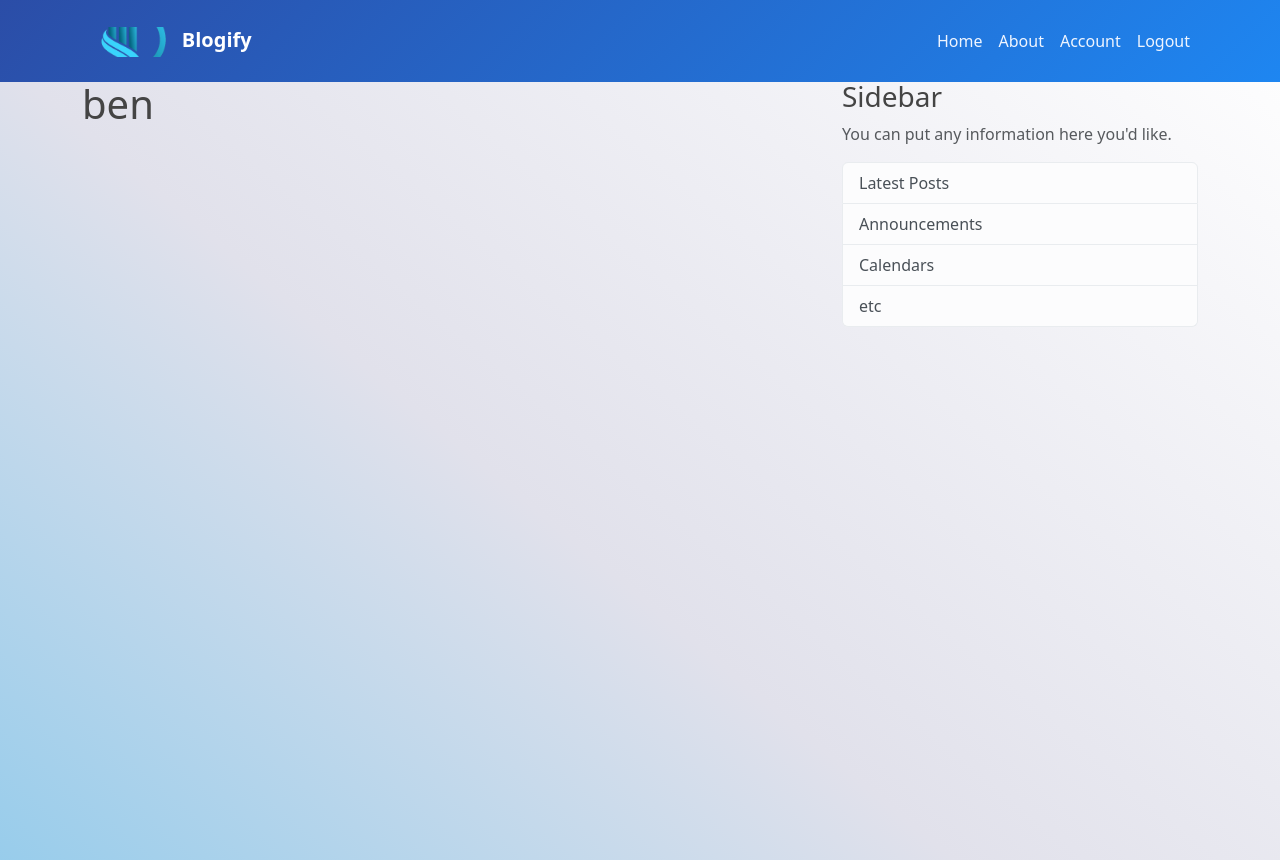
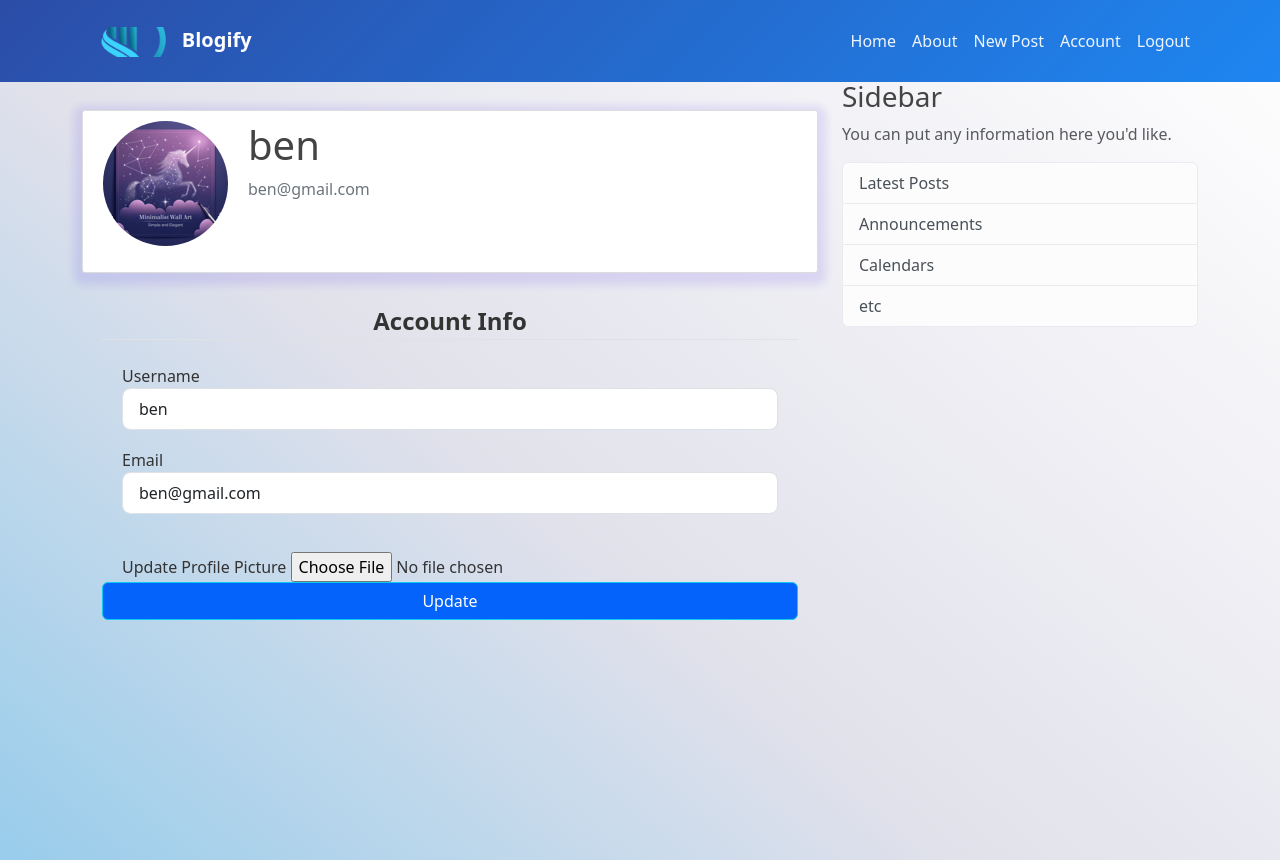
Before and after one commit to BrianKimurgor/Blogify, a Flask app: page /account in a window 1280 px wide. Shown: the top 860 px of the page. Run offline with Flask 2, Linux system fonts and the light colour scheme; a user stored in the database is signed in; some libraries are stand-ins or nearby versions.

Commit message:
created authentication mechanism, made content to display dynamically from the database

```diff
--- a/Blogify/forms.py
+++ b/Blogify/forms.py
@@ -1,6 +1,13 @@
 from flask_wtf import FlaskForm
 from wtforms import StringField, PasswordField, SubmitField,BooleanField
-from wtforms.validators import DataRequired, Length, Email
+from flask_wtf.file import FileField, FileAllowed
+from flask_login import current_user
+from wtforms import StringField, PasswordField, SubmitField, BooleanField, TextAreaField
+from wtforms.validators import DataRequired, Length, Email, EqualTo, ValidationError
+from Blogify.model import User
+
+
+
 
 class RegistrationForm(FlaskForm):
     username = StringField('Username', validators=[DataRequired(), Length(min=2, max=20)])
@@ -15,3 +22,30 @@ class LoginForm(FlaskForm):
     password = PasswordField('Password', validators=[DataRequired()])
     remember = BooleanField('Remember me')
     submit = SubmitField('Log in')
+
+
+class UpdateAccountForm(FlaskForm):
+    username = StringField('Username',
+                           validators=[DataRequired(), Length(min=2, max=20)])
+    email = StringField('Email',
+                        validators=[DataRequired(), Email()])
+    picture = FileField('Update Profile Picture', validators=[FileAllowed(['jpg', 'png'])])
+    submit = SubmitField('Update')
+
+    def validate_username(self, username):
+        if username.data != current_user.username:
+            user = User.query.filter_by(username=username.data).first()
+            if user:
+                raise ValidationError('That username is taken. Please choose a different one.')
+
+    def validate_email(self, email):
+        if email.data != current_user.email:
+            user = User.query.filter_by(email=email.data).first()
+            if user:
+                raise ValidationError('That email is taken. Please choose a different one.')
+
+
+class PostForm(FlaskForm):
+    title = StringField('Title', validators=[DataRequired()])
+    content = TextAreaField('Content', validators=[DataRequired()])
+    submit = SubmitField('Post')
--- a/Blogify/route.py
+++ b/Blogify/route.py
@@ -1,7 +1,10 @@
-from flask import Flask, render_template, flash, redirect, url_for, request
+import os
+import secrets
+from PIL import Image
+from flask import Flask, render_template, flash, redirect, url_for, request, abort
 from Blogify import app, db, bcrypt, login_manager
 from datetime import datetime
-from Blogify.forms import RegistrationForm, LoginForm
+from Blogify.forms import RegistrationForm, LoginForm,  UpdateAccountForm, PostForm
 from Blogify.model import User, Post
 from flask_login import login_user, current_user, logout_user, login_required
 
@@ -13,41 +16,43 @@ from flask_login import login_user, current_user, logout_user, login_required
 
 
 
-posts = [
-    {
-        'author': 'Brian',
-        'title': 'Blog 1',
-        'content': 'First post',
-        'date_posted': 'April 20,2020'
-    },
-    {
-        'author': 'Brandon',
-        'title': 'Blog 2',
-        'content': 'Second post',
-        'date_posted': 'April 20,2021'
-    },
-    {
-        'author': 'Brian',
-        'title': 'Blog 1',
-        'content': 'First post',
-        'date_posted': 'April 20,2020'
-    },
-    {
-        'author': 'Brandon',
-        'title': 'Blog 2',
-        'content': 'Second post',
-        'date_posted': 'April 20,2021'
-    }
-]
-
+# posts = [
+#     {
+#         'author': 'Brian',
+#         'title': 'Blog 1',
+#         'content': 'First post',
+#         'date_posted': 'April 20,2020'
+#     },
+#     {
+#         'author': 'Brandon',
+#         'title': 'Blog 2',
+#         'content': 'Second post',
+#         'date_posted': 'April 20,2021'
+#     },
+#     {
+#         'author': 'Brian',
+#         'title': 'Blog 1',
+#         'content': 'First post',
+#         'date_posted': 'April 20,2020'
+#     },
+#     {
+#         'author': 'Brandon',
+#         'title': 'Blog 2',
+#         'content': 'Second post',
+#         'date_posted': 'April 20,2021'
+#     }
+# ]
 
 @app.route("/")
 @app.route("/home")
 def home():
+    page = request.args.get('page', 1, type=int)
+    posts = Post.query.order_by(Post.date_posted.desc()).paginate(page=page, per_page=5)
     return render_template('home.html', posts=posts)
 
 @app.route("/post")
 def blogPost():
+    posts = Post.query.all()
     return render_template('posts.html', posts=posts)
 
 
@@ -92,7 +97,95 @@ def logout():
     return redirect(url_for('home'))
 
 
-@app.route("/account")
+# @app.route("/account")
+# @login_required
+# def account():
+#     return render_template('account.html', title='Account')
+
+
+def save_picture(form_picture):
+    random_hex = secrets.token_hex(8)
+    _, f_ext = os.path.splitext(form_picture.filename)
+    picture_fn = random_hex + f_ext
+    picture_path = os.path.join(app.root_path, 'static/profile_pictures', picture_fn)
+
+    output_size = (125, 125)
+    i = Image.open(form_picture)
+    i.thumbnail(output_size)
+    i.save(picture_path)
+
+    return picture_fn
+
+
+@app.route("/account", methods=['GET', 'POST'])
 @login_required
 def account():
-    return render_template('account.html', title='Account')
+    form = UpdateAccountForm()
+    if form.validate_on_submit():
+        if form.picture.data:
+            picture_file = save_picture(form.picture.data)
+            current_user.image_file = picture_file
+        current_user.username = form.username.data
+        current_user.email = form.email.data
+        db.session.commit()
+        flash('Your account has been updated!', 'success')
+        return redirect(url_for('account'))
+    elif request.method == 'GET':
+        form.username.data = current_user.username
+        form.email.data = current_user.email
+    image_file = url_for('static', filename='profile_pictures/' + current_user.image_file)
+    return render_template('account.html', title='Account',
+                           image_file=image_file, form=form)
+
+
+
+@app.route("/post/new", methods=['GET', 'POST'])
+@login_required
+def new_post():
+    form = PostForm()
+    if form.validate_on_submit():
+        post = Post(title=form.title.data, content=form.content.data, author=current_user)
+        db.session.add(post)
+        db.session.commit()
+        flash('Your post has been created!', 'success')
+        return redirect(url_for('home'))
+    return render_template('new_post.html', title='New Post',
+                           form=form, legend='New Post')
+
+
+@app.route("/post/<int:post_id>")
+def post(post_id):
+    post = Post.query.get_or_404(post_id)
+    return render_template('post.html', title=post.title, post=post)
+
+
+@app.route("/post/<int:post_id>/update", methods=['GET', 'POST'])
+@login_required
+def update_post(post_id):
+    post = Post.query.get_or_404(post_id)
+    if post.author != current_user:
+        abort(403)
+    form = PostForm()
+    if form.validate_on_submit():
+        post.title = form.title.data
+        post.content = form.content.data
+        db.session.commit()
+        flash('Your post has been updated!', 'success')
+        return redirect(url_for('post', post_id=post.id))
+    elif request.method == 'GET':
+        form.title.data = post.title
+        form.content.data = post.content
+    return render_template('new_post.html', title='Update Post',
+                           form=form, legend='Update Post')
+
+
+@app.route("/post/<int:post_id>/delete", methods=['POST'])
+@login_required
+def delete_post(post_id):
+    post = Post.query.get_or_404(post_id)
+    if post.author != current_user:
+        abort(403)
+    db.session.delete(post)
+    db.session.commit()
+    flash('Your post has been deleted!', 'success')
+    return redirect(url_for('home'))
--- a/Blogify/static/main.css
+++ b/Blogify/static/main.css
@@ -41,6 +41,32 @@ body {
     color: var(--light);
     transition: ease-in 2s;
   }
+
+
+
+  .logoimg{
+    width: 50px;
+    height: 50px;
+    margin: 0;
+    padding: 0;
+  }
+
+  .container h1{
+    margin: 0;
+    padding: 0;
+  }
+
+  .nav a{
+    display: flex;
+    align-items: center;
+    justify-content: center;
+  }
+  .login-sign a{
+    display: flex;
+    align-items: center;
+    justify-content: center;
+  }
+
 
   .site-header .navbar-nav .nav-link:hover {
     color: #ffffff;
--- a/Blogify/templates/account.html
+++ b/Blogify/templates/account.html
@@ -1,4 +1,57 @@
 {% extends "main.html" %}
 {% block content %}
-    <h1>{{ current_user.username }}</h1>
+    <div class="content-section">
+      <div class="media">
+        <img class="rounded-circle account-img" src="{{ image_file }}">
+        <div class="media-body">
+          <h2 class="account-heading">{{ current_user.username }}</h2>
+          <p class="text-secondary">{{ current_user.email }}</p>
+        </div>
+      </div>
+        <form method="POST" action="" enctype="multipart/form-data">
+            {{ form.hidden_tag() }}
+            <fieldset class="form-group">
+                <legend class="border-bottom mb-4">Account Info</legend>
+                <div class="form-group">
+                    {{ form.username.label(class="form-control-label") }}
+
+                    {% if form.username.errors %}
+                        {{ form.username(class="form-control form-control-lg is-invalid") }}
+                        <div class="invalid-feedback">
+                            {% for error in form.username.errors %}
+                                <span>{{ error }}</span>
+                            {% endfor %}
+                        </div>
+                    {% else %}
+                        {{ form.username(class="form-control form-control-lg") }}
+                    {% endif %}
+                </div>
+                <div class="form-group">
+                    {{ form.email.label(class="form-control-label") }}
+                    {% if form.email.errors %}
+                        {{ form.email(class="form-control form-control-lg is-invalid") }}
+                        <div class="invalid-feedback">
+                            {% for error in form.email.errors %}
+                                <span>{{ error }}</span>
+                            {% endfor %}
+                        </div>
+                    {% else %}
+                        {{ form.email(class="form-control form-control-lg") }}
+                    {% endif %}
+                </div>
+                <div class="form-group">
+                    {{ form.picture.label() }}
+                    {{ form.picture(class="form-control-file") }}
+                    {% if form.picture.errors %}
+                        {% for error in form.picture.errors %}
+                            <span class="text-danger">{{ error }}</span></br>
+                        {% endfor %}
+                    {% endif %}
+                </div>
+            </fieldset>
+            <div class="form-group">
+                {{ form.submit(class="btn btn-outline-info") }}
+            </div>
+        </form>
+    </div>
 {% endblock content %}
--- a/Blogify/templates/main.html
+++ b/Blogify/templates/main.html
@@ -39,6 +39,7 @@
                     <a class="nav-item nav-link" href="{{ url_for('login') }}">Login</a>
                     <a class="nav-item nav-link" href="{{ url_for('register') }}">Register</a> -->
             {% if current_user.is_authenticated %}
+            <a class="nav-item nav-link" href="{{ url_for('new_post') }}">New Post</a>
             <a class="nav-item nav-link" href="{{ url_for('account') }}">Account</a>
             <a class="nav-item nav-link" href="{{ url_for('logout') }}">Logout</a>
             {% else %}
@@ -64,6 +65,9 @@
         {% endwith %}
         {% block content %}{% endblock %}
       </div>
+
+
+
       <div class="col-md-4">
         <div class="content-section">
           <h3>Sidebar</h3>
```
Also changed, not shown: Blogify/templates/home.html (+22 -28 lines), Blogify/templates/new_post.html (added, +40 -0 lines), Blogify/templates/post.html (added, +43 -0 lines), Blogify/templates/posts.html (+5 -4 lines), Blogify/static/profile_pictures/Profile.jpeg (added), Blogify/static/profile_pictures/d4ab75992ae4bad3.png (added), instance/site.db.
